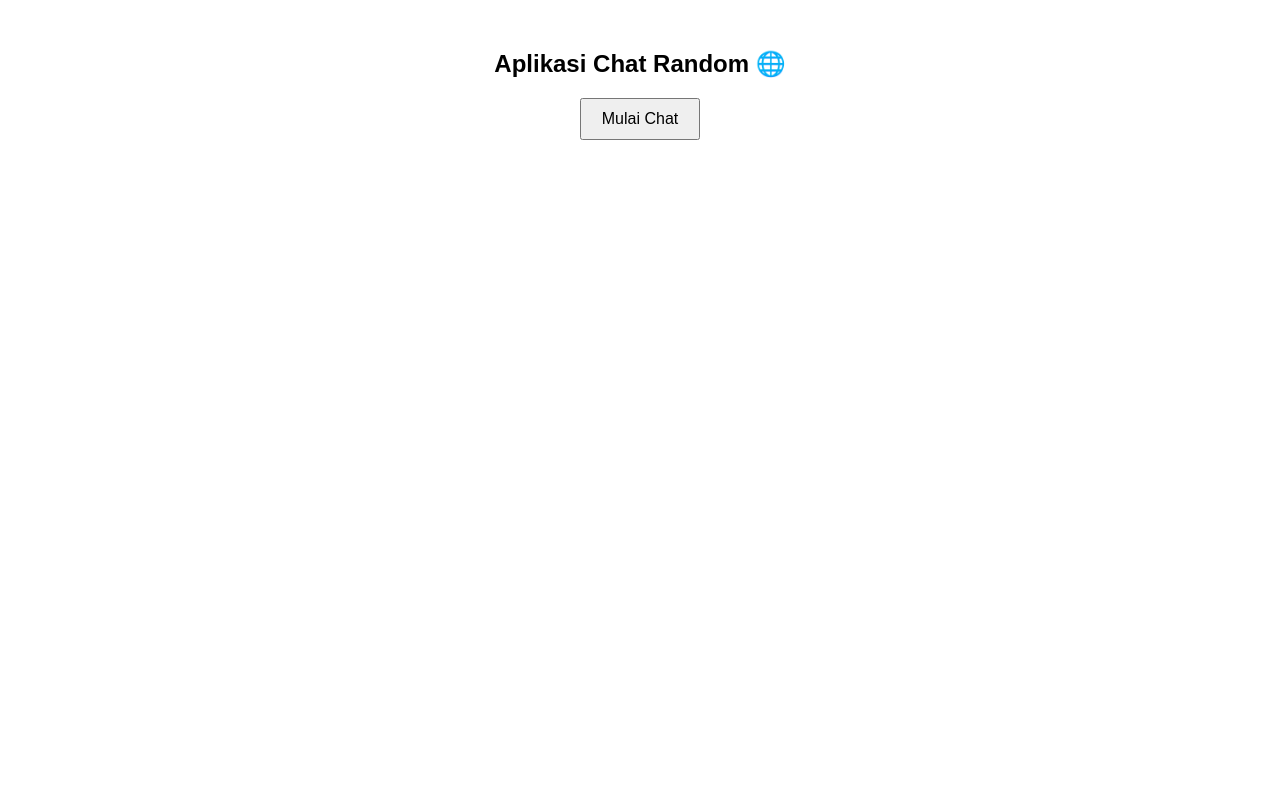
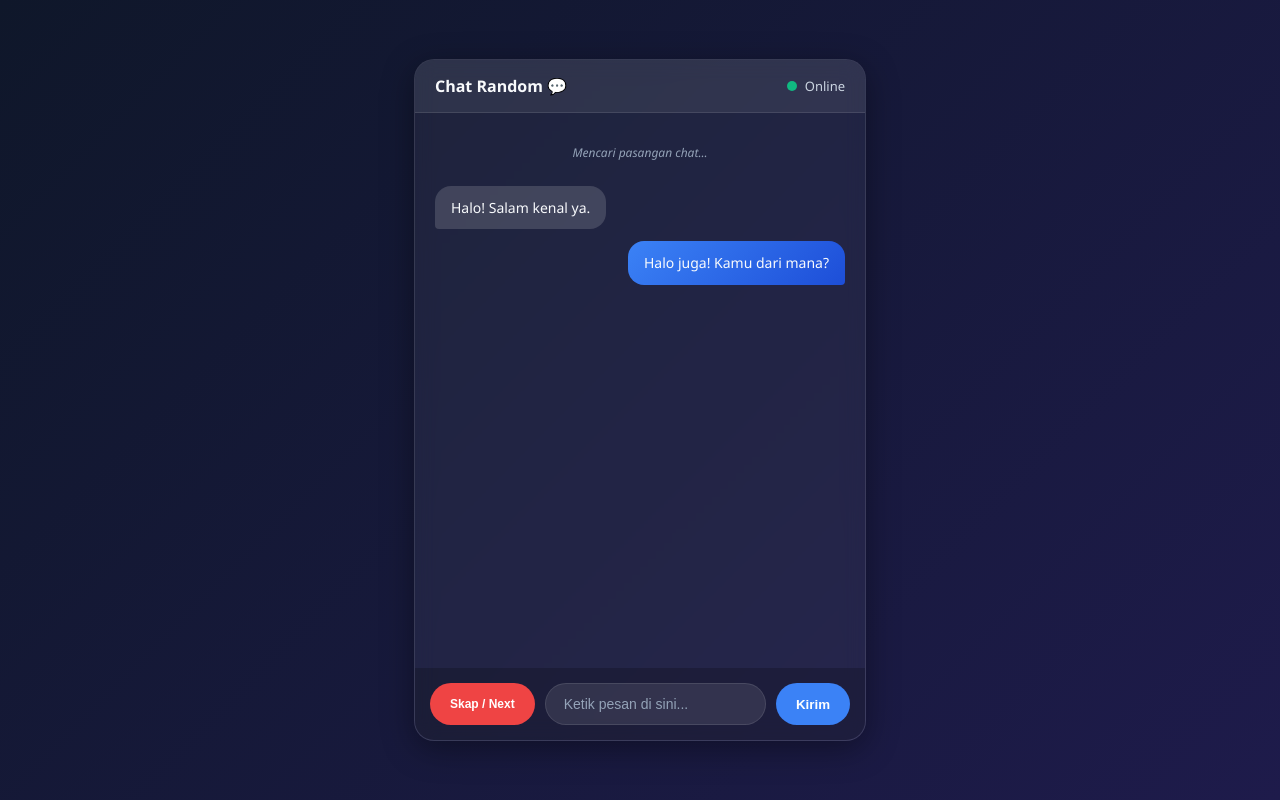
Before and after one commit to latifsaidin2022-beep/talibu-random-chat, a website: page index.html in a window 1280 px wide. Drawn offline with nearby package versions, Linux system fonts and the light colour scheme; no server answers.

Commit message:
Update index.html

```diff
--- a/index.html
+++ b/index.html
@@ -2,66 +2,174 @@
 <html lang="id">
 <head>
     <meta charset="UTF-8">
-    <title>Chat Random Sederhana</title>
+    <meta name="viewport" content="width=device-width, initial-scale=1.0">
+    <title>Aplikasi Chat Random Modern</title>
+    <style>
+        /* Pengaturan Dasar & Warna Tema Gelap */
+        body {
+            margin: 0;
+            font-family: 'Segoe UI', Tahoma, Geneva, Verdana, sans-serif;
+            background: linear-gradient(135deg, #0f172a, #1e1b4b);
+            color: #f8fafc;
+            display: flex;
+            justify-content: center;
+            align-items: center;
+            height: 100vh;
+        }
+
+        /* Wadah Utama Aplikasi (Kotak Chat) */
+        .chat-container {
+            width: 100%;
+            max-width: 450px;
+            height: 85vh;
+            background: rgba(255, 255, 255, 0.05);
+            backdrop-filter: blur(10px);
+            border: 1px solid rgba(255, 255, 255, 0.1);
+            border-radius: 20px;
+            display: flex;
+            flex-direction: column;
+            overflow: hidden;
+            box-shadow: 0 8px 32px 0 rgba(0, 0, 0, 0.37);
+        }
+
+        /* Bagian Atas / Header */
+        .chat-header {
+            padding: 15px 20px;
+            background: rgba(255, 255, 255, 0.07);
+            border-bottom: 1px solid rgba(255, 255, 255, 0.1);
+            display: flex;
+            justify-content: space-between;
+            align-items: center;
+        }
+
+        .status-dot {
+            width: 10px;
+            height: 10px;
+            background-color: #10b981; /* Hijau aktif */
+            border-radius: 50%;
+            display: inline-block;
+            margin-right: 8px;
+        }
+
+        /* Area Pesan Chat */
+        .chat-messages {
+            flex: 1;
+            padding: 20px;
+            overflow-y: auto;
+            display: flex;
+            flex-direction: column;
+            gap: 12px;
+        }
+
+        /* Gaya Balon Chat */
+        .message {
+            max-width: 75%;
+            padding: 12px 16px;
+            border-radius: 16px;
+            font-size: 14px;
+            line-height: 1.4;
+        }
+
+        /* Chat dari Kita (Kanan) */
+        .message.me {
+            background: linear-gradient(135deg, #3b82f6, #1d4ed8);
+            align-self: flex-end;
+            border-bottom-right-radius: 4px;
+        }
+
+        /* Chat dari Orang Lain (Kiri) */
+        .message.stranger {
+            background: rgba(255, 255, 255, 0.15);
+            align-self: flex-start;
+            border-bottom-left-radius: 4px;
+        }
+
+        /* Sistem Info (Tengah) */
+        .message.system {
+            background: transparent;
+            color: #94a3b8;
+            align-self: center;
+            text-align: center;
+            font-style: italic;
+            font-size: 12px;
+        }
+
+        /* Bagian Bawah / Input Tempat Mengetik */
+        .chat-input-area {
+            padding: 15px;
+            background: rgba(0, 0, 0, 0.2);
+            display: flex;
+            gap: 10px;
+        }
+
+        .chat-input {
+            flex: 1;
+            padding: 12px 18px;
+            background: rgba(255, 255, 255, 0.1);
+            border: 1px solid rgba(255, 255, 255, 0.1);
+            border-radius: 25px;
+            color: #fff;
+            outline: none;
+            font-size: 14px;
+        }
+
+        .chat-input::placeholder {
+            color: #94a3b8;
+        }
+
+        /* Tombol-Tombol */
+        .btn {
+            padding: 10px 20px;
+            border: none;
+            border-radius: 25px;
+            font-weight: bold;
+            cursor: pointer;
+            transition: all 0.2s ease;
+        }
+
+        .btn-send {
+            background: #3b82f6;
+            color: white;
+        }
+
+        .btn-send:hover {
+            background: #2563eb;
+            transform: scale(1.05);
+        }
+
+        .btn-next {
+            background: #ef4444;
+            color: white;
+            font-size: 12px;
+        }
+
+        .btn-next:hover {
+            background: #dc2626;
+        }
+    </style>
 </head>
-<body style="font-family: Arial, sans-serif; max-width: 500px; margin: 50px auto; text-align: center;">
-    <h2>Aplikasi Chat Random 🌐</h2>
-    <button id="startBtn" onclick="startChat()" style="padding: 10px 20px; font-size: 16px; cursor: pointer;">Mulai Chat</button>
+<body>
 
-    <div id="chatBox" style="display:none; margin-top:20px;">
-        <div id="messages" style="border:1px solid #ccc; height:300px; overflow-y:auto; padding:10px; text-align: left; background: #f9f9f9;"></div>
-        <div style="margin-top: 10px;">
-            <input type="text" id="messageInput" placeholder="Ketik pesan..." style="width: 70%; padding: 8px;">
-            <button onclick="sendMessage()" style="padding: 8px 15px;">Kirim</button>
+    <div class="chat-container">
+        <div class="chat-header">
+            <div><strong>Chat Random 💬</strong></div>
+            <div style="font-size: 13px; color: #cbd5e1;">
+                <span class="status-dot"></span>Online
+            </div>
+        </div>
+
+        <div class="chat-messages" id="messages">
+            <div class="message system">Mencari pasangan chat...</div>
+            <div class="message stranger">Halo! Salam kenal ya.</div>
+            <div class="message me">Halo juga! Kamu dari mana?</div>
+        </div>
+
+        <div class="chat-input-area">
+            <button class="btn btn-next">Skap / Next</button>
+            <input type="text" class="chat-input" id="messageInput" placeholder="Ketik pesan di sini...">
+            <button class="btn btn-send">Kirim</button>
         </div>
     </div>
 
-    <script src="/socket.io/socket.io.js"></script>
-    <script>
-        const socket = io();
-        let currentRoom = null;
-
-        function startChat() {
-            document.getElementById('startBtn').innerText = "Mencari teman obrolan...";
-            socket.emit('find_partner');
-        }
-
-        socket.on('waiting', (msg) => {
-            alert(msg);
-        });
-
-        socket.on('chat_started', (roomName) => {
-            currentRoom = roomName;
-            document.getElementById('startBtn').style.display = "none";
-            document.getElementById('chatBox').style.display = "block";
-            appendMessage("Sistem", "Kamu telah terhubung dengan orang asing!");
-        });
-
-        function sendMessage() {
-            const input = document.getElementById('messageInput');
-            if (input.value.trim() !== "") {
-                appendMessage("Kamu", input.value);
-                socket.emit('send_message', { text: input.value });
-                input.value = "";
-            }
-        }
-
-        socket.on('receive_message', (data) => {
-            appendMessage("Orang Asing", data.text);
-        });
-
-        socket.on('partner_disconnected', () => {
-            appendMessage("Sistem", "Teman obrolanmu telah keluar.");
-            document.getElementById('chatBox').style.display = "none";
-            document.getElementById('startBtn').style.display = "block";
-            document.getElementById('startBtn').innerText = "Cari Orang Baru";
-        });
-
-        function appendMessage(sender, text) {
-            const msgDiv = document.getElementById('messages');
-            msgDiv.innerHTML += `<p><b>${sender}:</b> ${text}</p>`;
-            msgDiv.scrollTop = msgDiv.scrollHeight;
-        }
-    </script>
 </body>
 </html>
```
